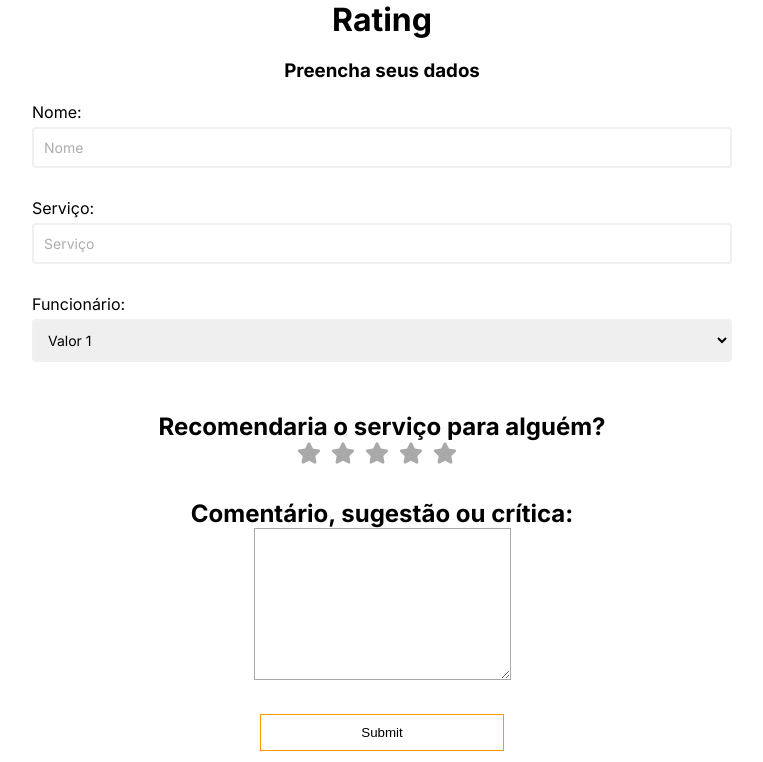
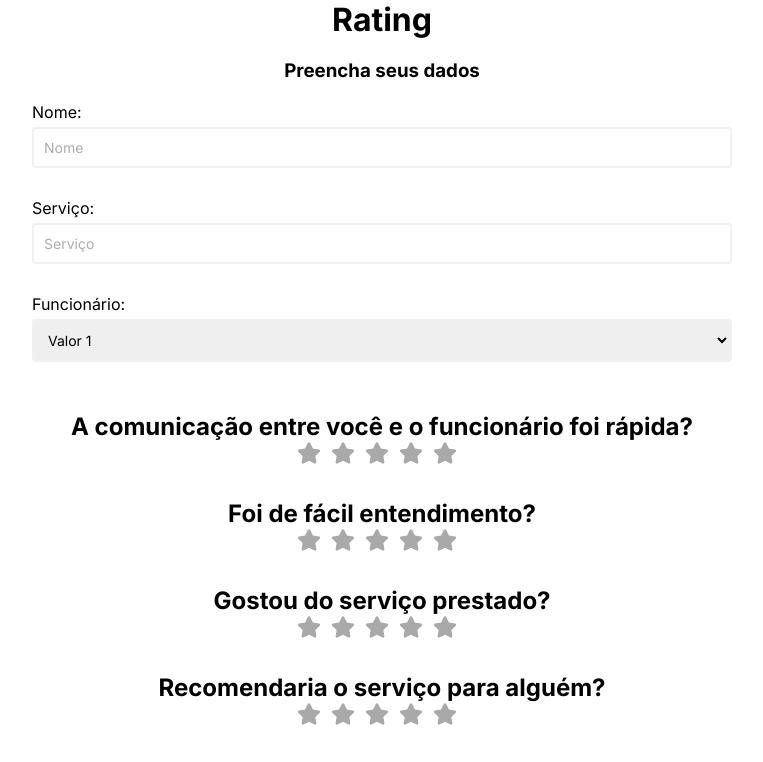
Before and after one commit to eltonsantos/avaliation-system-react, a React (Vite) app: page / in a window 1280 px wide. Shown: the top 762 px of the page, without its empty margins (258-1021 px from the left). Built offline with nearby package versions, Linux system fonts and the light colour scheme.

Commit message:
Trying rating

```diff
--- a/src/components/Form/index.jsx
+++ b/src/components/Form/index.jsx
@@ -1,5 +1,7 @@
+import { collection } from "firebase/firestore";
 import { useState } from "react";
 import { FaStar } from "react-icons/fa";
+import { db } from "../../services/firebaseConfig";
 import "./styles.css";
 
 const colors = {
@@ -11,21 +13,20 @@ export function Form() {
   const stars = Array(5).fill(0);
   const [currentValue, setCurrentValue] = useState(0);
   const [hoverValue, setHoverValue] = useState(undefined);
-  const [textareaValue, setTextareaValue] = useState("");
+  const [comment, setComment] = useState("");
+
+  const answersCollectionRef = collection(db, "answers");
 
   function handleClick(value) {
     setCurrentValue(value);
-    console.log(setCurrentValue(value));
   }
 
   function handleMouseOver(value) {
     setHoverValue(value);
-    console.log(setHoverValue(value));
   }
 
   function handleMouseLeave() {
     setHoverValue(undefined);
-    console.log(setHoverValue(undefined));
   }
 
   function handleResult() {
@@ -35,7 +36,7 @@ export function Form() {
 
   return (
     <div className="container">
-      <form id="form-rating" action="">
+      <form id="form-rating" onSubmit={handleResult}>
         <h3>Preencha seus dados</h3>
 
         <div className="form-control">
@@ -61,10 +62,78 @@ export function Form() {
             <option value="valor2">Valor 2</option>
             <option value="valor3">Valor 3</option>
           </select>
-          {/* <input type="text" placeholder="Funcionário" id="collaborator" /> */}
           <i className="fas fa-check-circle"></i>
           <i className="fas fa-exclamation-circle"></i>
           <small>Error message</small>
+        </div>
+
+        <div className="stars">
+          <h2>A comunicação entre você e o funcionário foi rápida?</h2>
+          {stars.map((_, index) => {
+            return (
+              <FaStar
+                key={index}
+                size={24}
+                style={{ marginRight: 10, cursor: "pointer" }}
+                color={
+                  (hoverValue || currentValue) > index
+                    ? colors.orange
+                    : colors.gray
+                }
+                onClick={() => handleClick(index + 1)}
+                onMouseOver={() => handleMouseOver(index + 1)}
+                onMouseLeave={handleMouseLeave}
+                value={currentValue}
+                onChange={(e) => setcurrentValue(e.target.value)}
+              />
+            );
+          })}
+        </div>
+
+        <div className="stars">
+          <h2>Foi de fácil entendimento?</h2>
+          {stars.map((_, index) => {
+            return (
+              <FaStar
+                key={index}
+                size={24}
+                style={{ marginRight: 10, cursor: "pointer" }}
+                color={
+                  (hoverValue || currentValue) > index
+                    ? colors.orange
+                    : colors.gray
+                }
+                onClick={() => handleClick(index + 1)}
+                onMouseOver={() => handleMouseOver(index + 1)}
+                onMouseLeave={handleMouseLeave}
+                value={currentValue}
+                onChange={(e) => setcurrentValue(e.target.value)}
+              />
+            );
+          })}
+        </div>
+
+        <div className="stars">
+          <h2>Gostou do serviço prestado?</h2>
+          {stars.map((_, index) => {
+            return (
+              <FaStar
+                key={index}
+                size={24}
+                style={{ marginRight: 10, cursor: "pointer" }}
+                color={
+                  (hoverValue || currentValue) > index
+                    ? colors.orange
+                    : colors.gray
+                }
+                onClick={() => handleClick(index + 1)}
+                onMouseOver={() => handleMouseOver(index + 1)}
+                onMouseLeave={handleMouseLeave}
+                value={currentValue}
+                onChange={(e) => setcurrentValue(e.target.value)}
+              />
+            );
+          })}
         </div>
 
         <div className="stars">
@@ -89,6 +158,7 @@ export function Form() {
             );
           })}
         </div>
+
         <div className="stars">
           <h2>Comentário, sugestão ou crítica:</h2>
 
@@ -98,13 +168,11 @@ export function Form() {
             cols="30"
             rows="10"
             className="textarea"
-            value={textareaValue}
+            value={comment}
             onChange={(e) => setTextareaValue(e.target.value)}
           ></textarea>
         </div>
-        <button className="button" onClick={handleResult}>
-          Submit
-        </button>
+        <button className="submit">Submit</button>
       </form>
     </div>
   );
--- a/src/components/Form/styles.css
+++ b/src/components/Form/styles.css
@@ -72,7 +72,7 @@
   visibility: visible;
 }
 
-.form button {
+#form-rating button {
   background-color: #8e44ad;
   border: 2px solid #8e44ad;
   border-radius: 4px;
```
